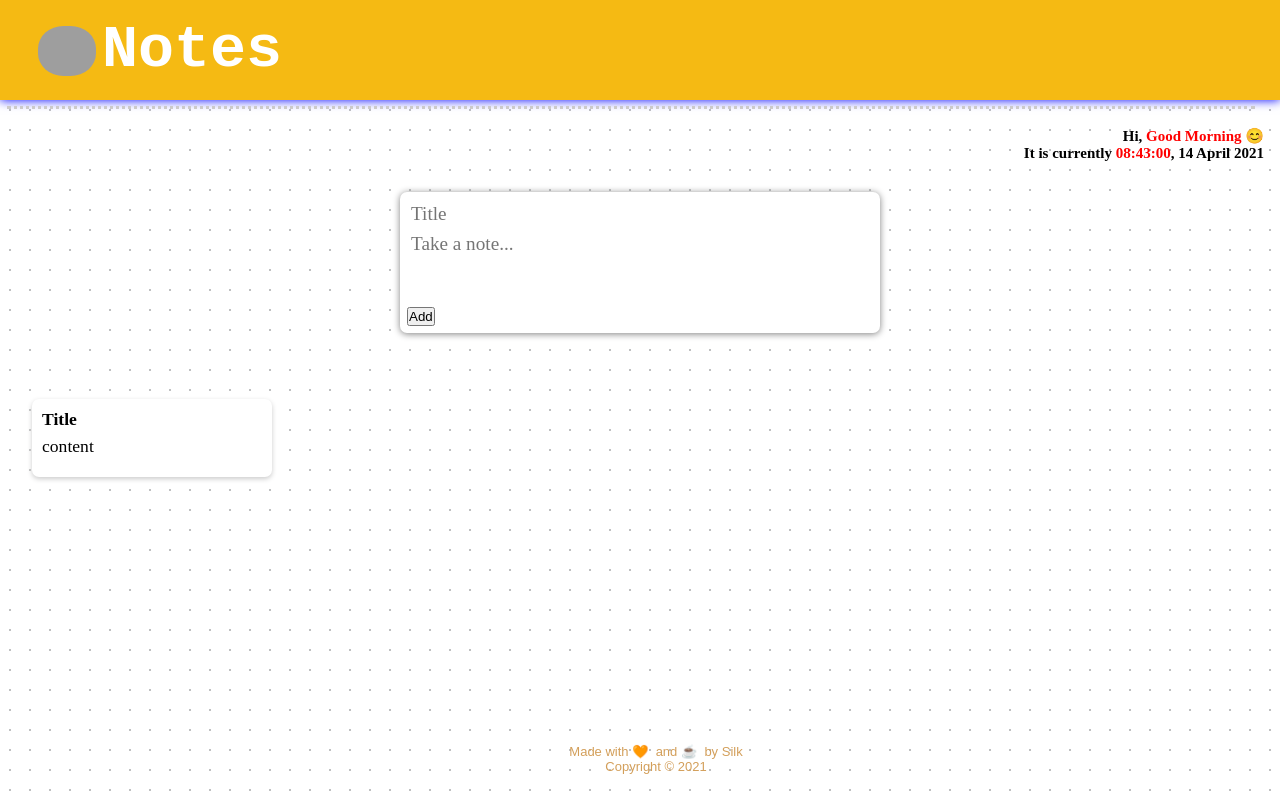
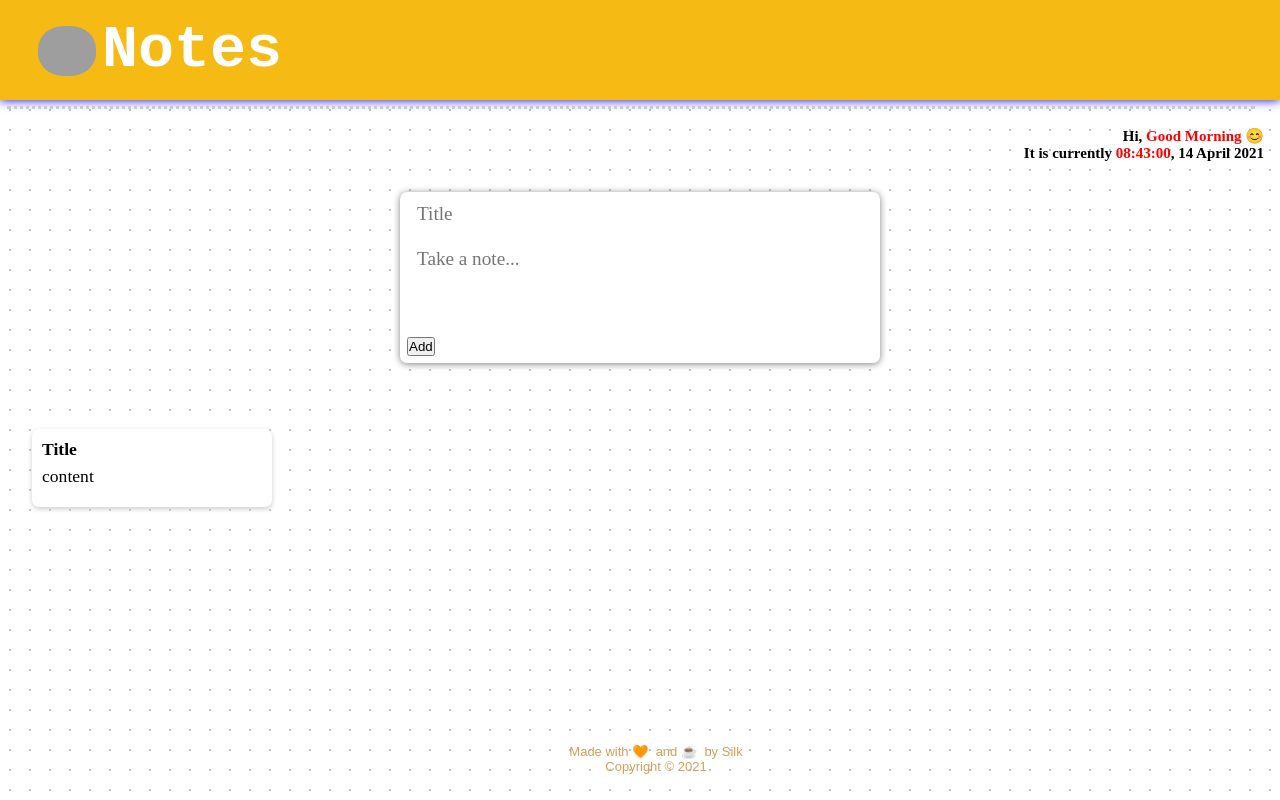
Before and after one commit to silky09/Notes, a React (Create React App) app in the folder my-todos/: page / in a window 1280 px wide. Built offline with nearby package versions, Linux system fonts and the light colour scheme; grey boxes are pictures that could not be loaded.

Commit message:
Added createArea styles

```diff
--- a/my-todos/src/components/CreateArea/CreateArea.css
+++ b/my-todos/src/components/CreateArea/CreateArea.css
@@ -12,9 +12,10 @@ form input,
 form textarea {
   width: 100%;
   border: none;
-  padding: 4px;
+  font-size: 1.2em;
+  padding: 4px 10px;
+  font-family: inherit;
   outline: none;
-  font-size: 1.2em;
-  font-family: inherit;
   resize: none;
+  margin-bottom: 15px;
 }
--- a/my-todos/src/components/Footer/footer.css
+++ b/my-todos/src/components/Footer/footer.css
@@ -1,6 +1,6 @@
 footer {
   bottom: 0;
-  position: absolute;
+  position: fixed;
   text-align: center;
   width: 100%;
   height: 3.5rem;
```
